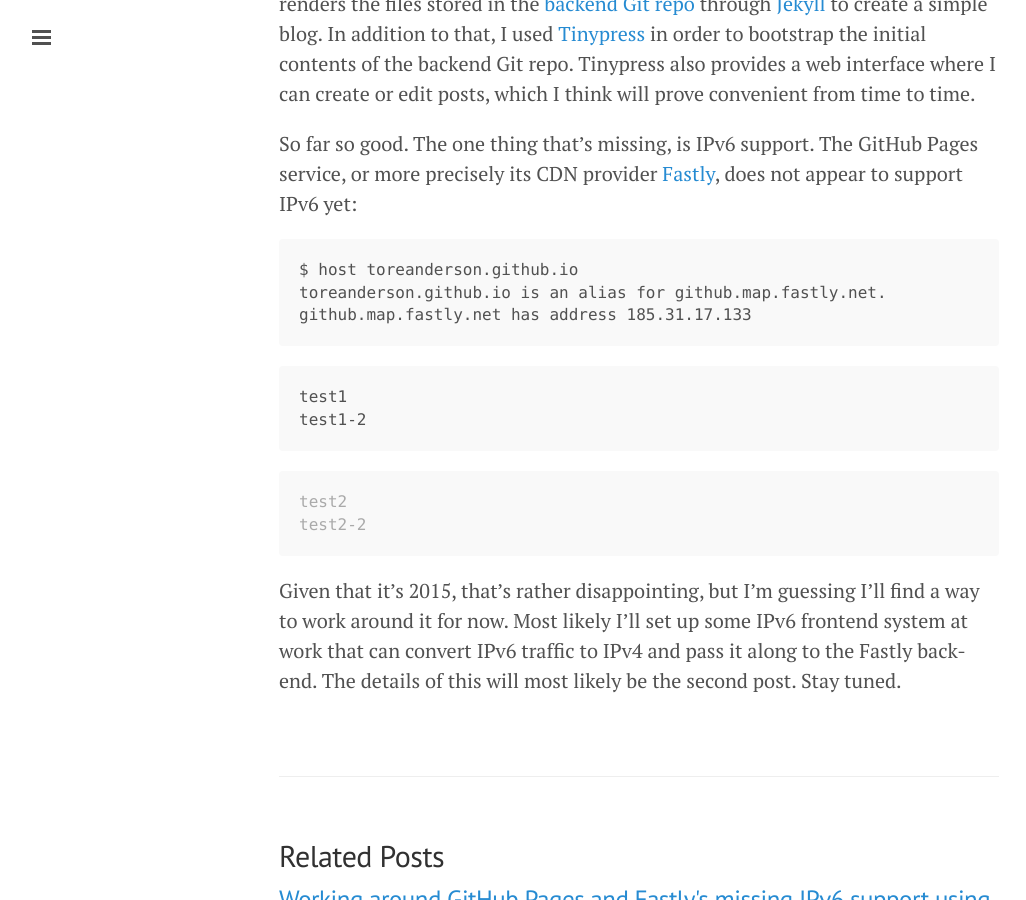
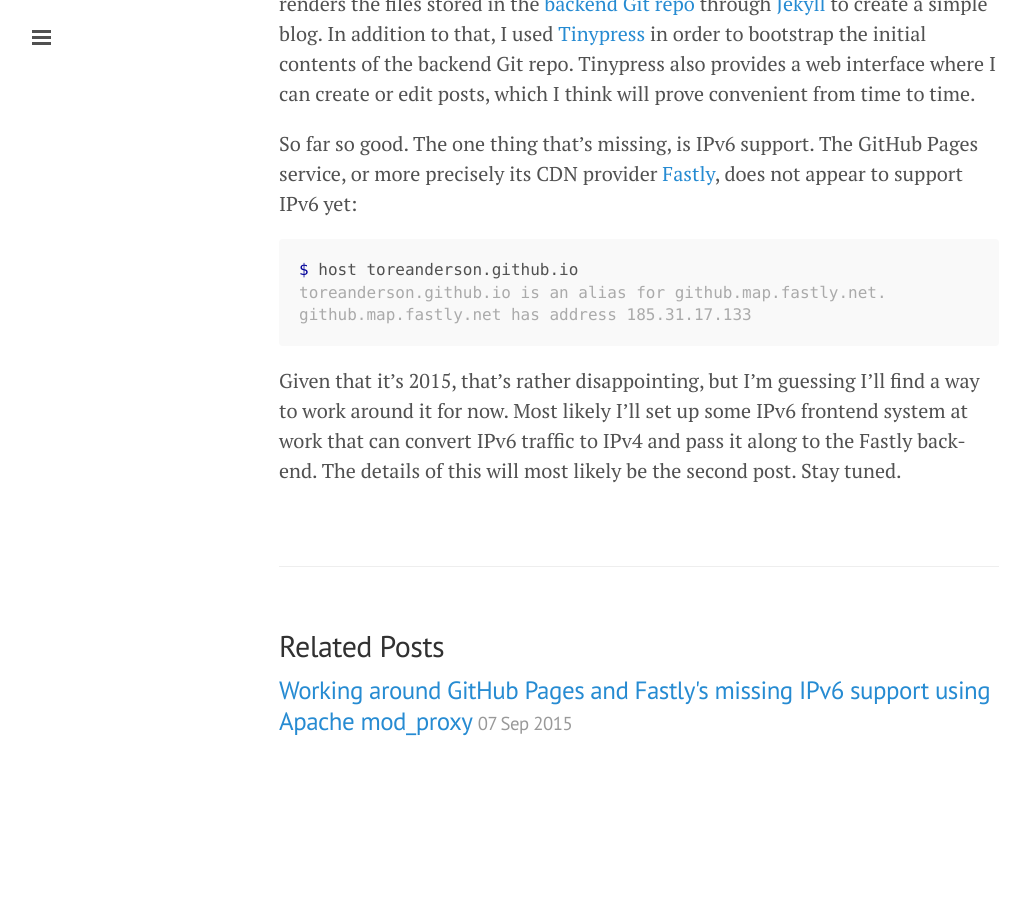
Before and after one commit to toreanderson/toreanderson.github.io, a Jekyll site: the page built from _posts/2015-08-29-first-post.markdown, in a window 1280 px wide and 900 px high, scrolled down 993 px. Shown: the whole window, without its empty margins (1-1027 px from the left). Built offline with Jekyll 4.4.1, drawn with Linux system fonts in a browser that asks for light colours; Markdown is read by kramdown in place of the engine named in the settings; after the commit the page ends 1790 px from its top, so only the background shows below that.

Commit message:
yay redcarpet did the trick

````diff
--- a/_posts/2015-08-29-first-post.markdown
+++ b/_posts/2015-08-29-first-post.markdown
@@ -44,18 +44,10 @@
 service, or more precisely its CDN provider [Fastly](https://www.fastly.com/),
 does not appear to support IPv6 yet:
 
-    $ host toreanderson.github.io
-    toreanderson.github.io is an alias for github.map.fastly.net.
-    github.map.fastly.net has address 185.31.17.133
-
-```
-test1
-test1-2
-```
-
 ```console
-test2
-test2-2
+$ host toreanderson.github.io
+toreanderson.github.io is an alias for github.map.fastly.net.
+github.map.fastly.net has address 185.31.17.133
 ```
 
 Given that it's 2015, that's rather disappointing, but I'm guessing I'll find a
````
